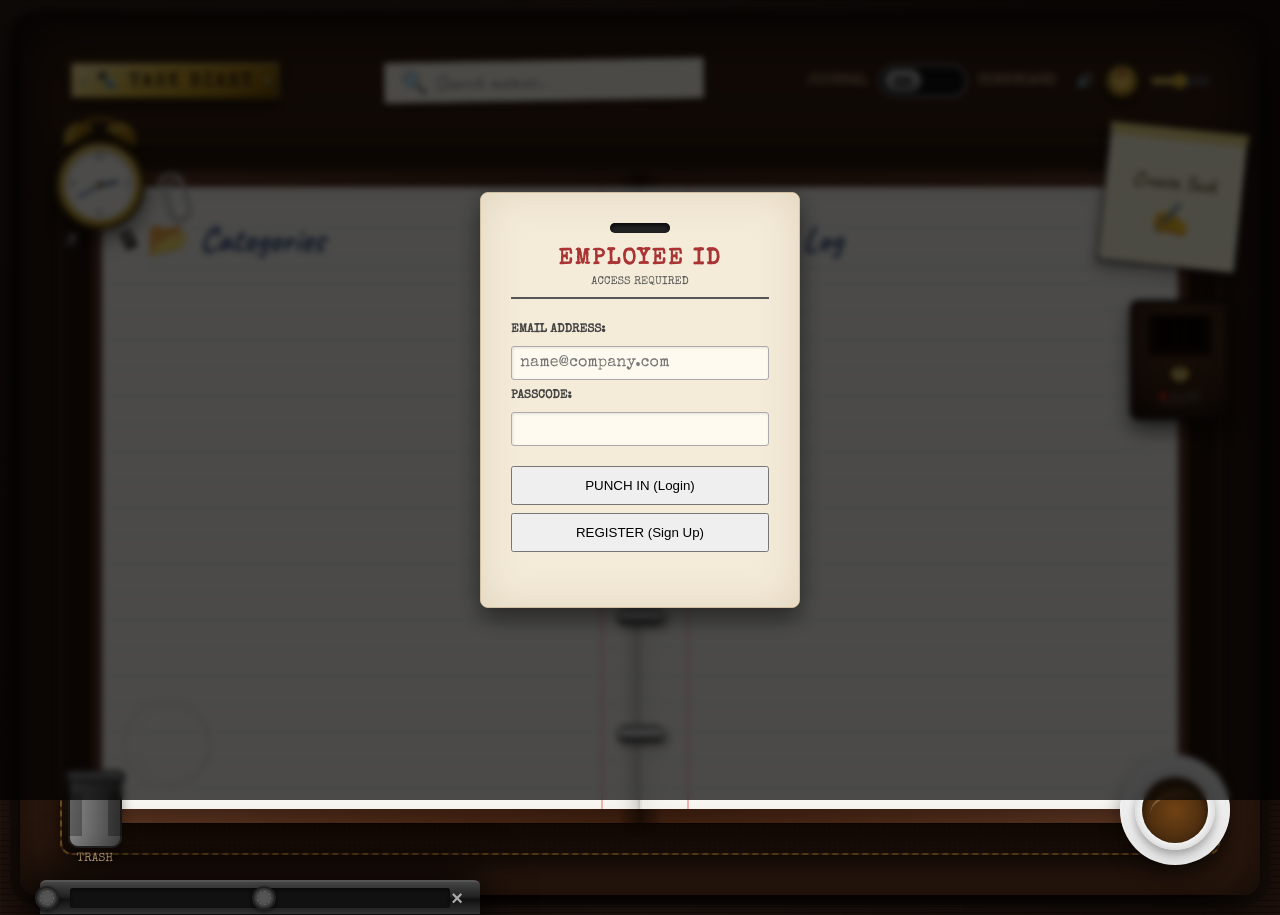
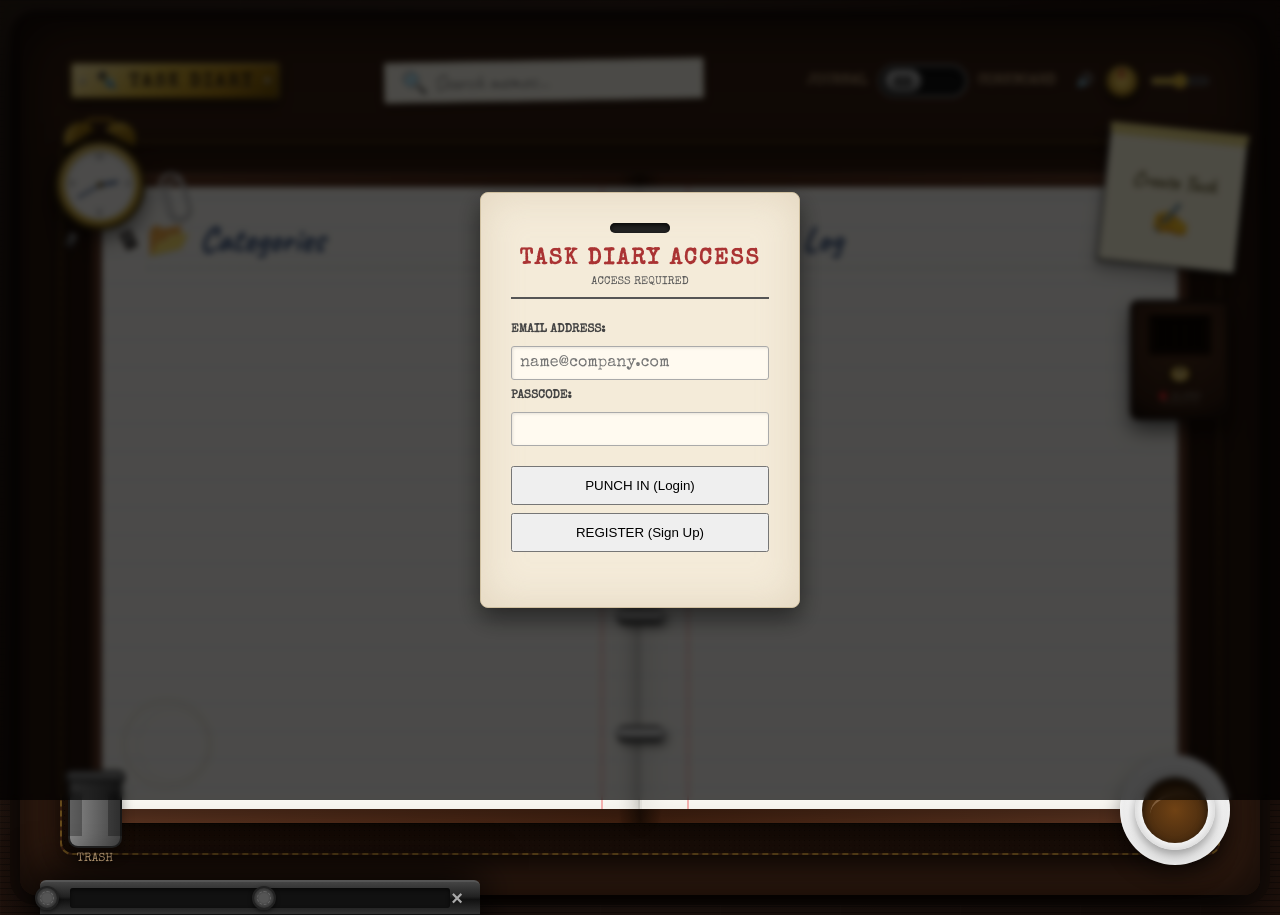
Before and after one commit to sajidahmedofficial/retro-todo, a website: page index.html in a window 1280 px wide. Drawn offline with nearby package versions, Linux system fonts and the light colour scheme; a script that the page names is missing.

Commit message:
Update login modal title to Task Diary Access

```diff
--- a/index.html
+++ b/index.html
@@ -14,7 +14,7 @@
     <div class="auth-card">
       <div class="auth-card-header">
         <div class="auth-card-hole"></div>
-        <h2>EMPLOYEE ID</h2>
+        <h2>TASK DIARY ACCESS</h2>
         <p>ACCESS REQUIRED</p>
       </div>
       <form id="auth-form" class="auth-form">
```
